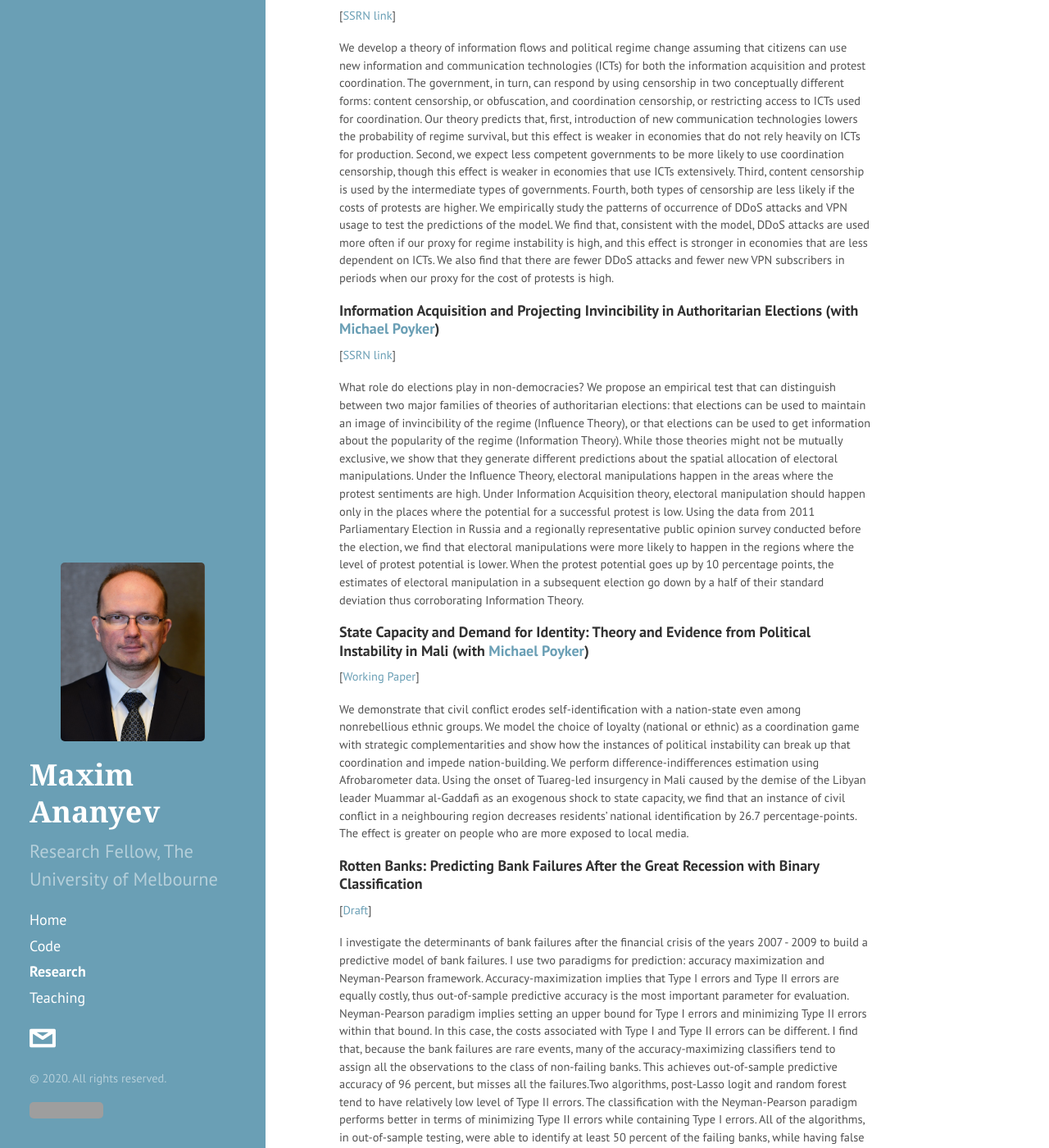
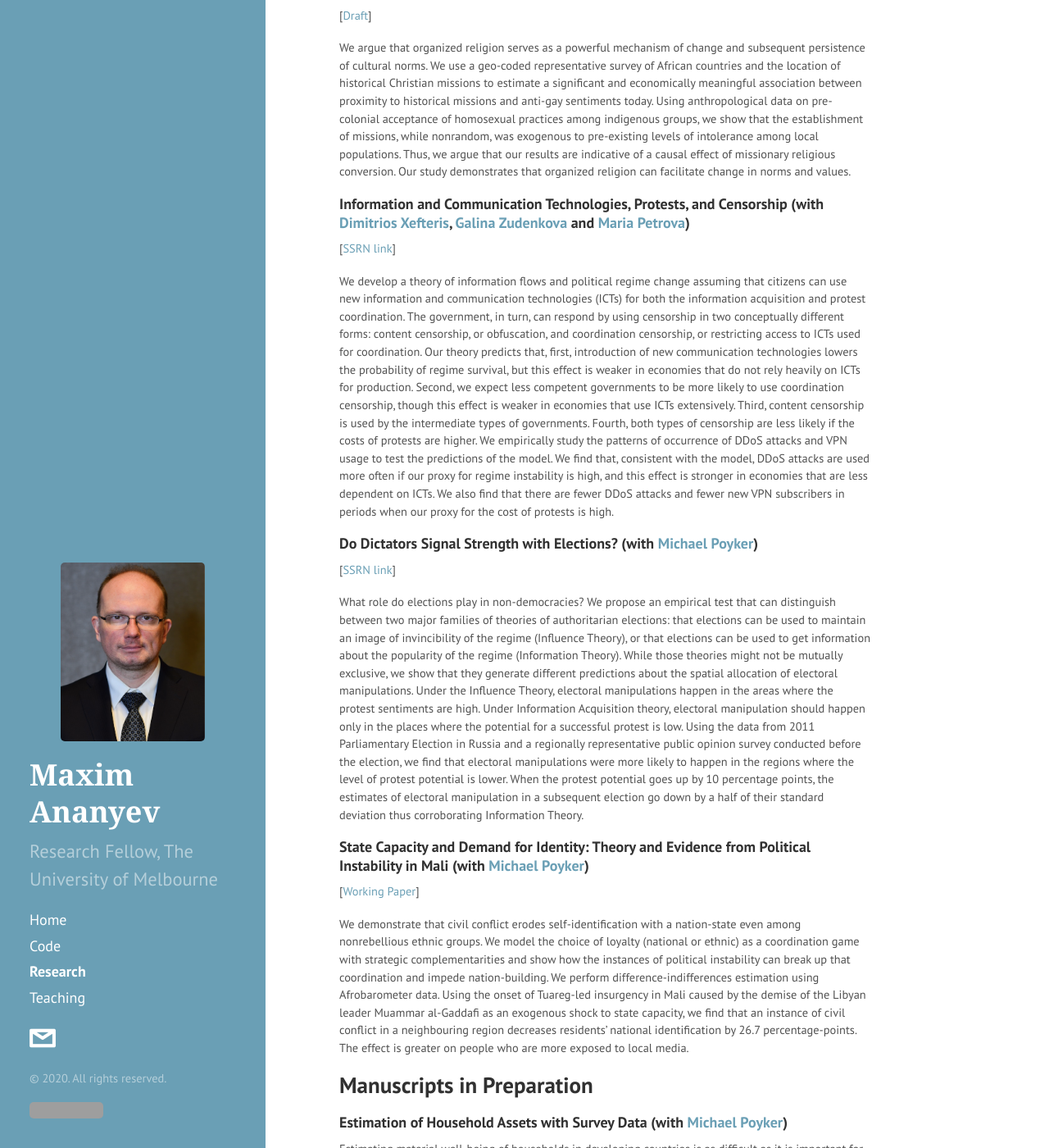
Before and after one commit to avtishin/avtishin.github.io, a Jekyll site: the page built from research.md, in a window 1280 px wide and 1400 px high, scrolled down 1070 px. Shown: the whole window at 82% size. Built offline with Jekyll 4.4.1, drawn with Linux system fonts in a browser that asks for light colours; Markdown is read by kramdown in place of the engine named in the settings; comment, search, counter and statistics services are not loaded; some of the changed text lies outside the part shown; grey boxes are pictures that could not be loaded.

Commit message:
Update research.md

```diff
--- a/research.md
+++ b/research.md
@@ -20,12 +20,18 @@ This paper draws on a natural experiment to identify the relationship between in
 
 Multinational firms often shift their incomes to low-tax jurisdictions, thus robbing host states of tax revenue. I offer a new theory to explain why some firms do this while others do not. I argue that firms that are more vulnerable to government expropriation are, counterintuitively, less likely to shift income offshore, since complying fully with tax law gives the government a greater stake in their survival. Analyzing a registry-based panel data on multinational firms, their tax burdens, and a cross-sectional information of the firms’ connections to tax havens, l find that, other things equal, firms with more concentrated fixed assets are less likely to use havens. These results challenge existing theories of the political economy of development. Whereas the “Pillars of Prosperity” theory suggests that successful states simultaneously develop protection of property rights and fiscal capacity, my results show that perfect property rights protection can actually undermine the state’s ability to tax. In a world of frictionless international capital flows, some level of expropriation risk may be necessary to prevent a fiscal crisis due to evasion.
 
-#### Information and Communication Technologies, Protests, and Censorship (with [Galina Zudenkova](http://zudenkova.vwl.uni-mannheim.de/) and [Maria Petrova](https://sites.google.com/site/mariapetrovaphd/))
+
+#### Organized Religion and Origins of Norms: Evidence from Africa (with [Michael Poyker](http://www.poykerm.com))
+[[Draft](http://www.poykerm.com/uploads/9/2/4/6/92466562/organizedreligion.pdf)]
+
+We argue that organized religion serves as a powerful mechanism of change and subsequent persistence of cultural norms. We use a geo-coded representative survey of African countries and the location of historical Christian missions to estimate a significant and economically meaningful association between proximity to historical missions and anti-gay sentiments today. Using anthropological data on pre-colonial acceptance of homosexual practices among indigenous groups, we show that the establishment of missions, while nonrandom, was exogenous to pre-existing levels of intolerance among local populations. Thus, we argue that our results are indicative of a causal effect of missionary religious conversion. Our study demonstrates that organized religion can facilitate change in norms and values.
+
+#### Information and Communication Technologies, Protests, and Censorship (with [Dimitrios Xefteris](https://sites.google.com/site/dxefteris/), [Galina Zudenkova](http://zudenkova.vwl.uni-mannheim.de/) and [Maria Petrova](https://sites.google.com/site/mariapetrovaphd/))
 [[SSRN link](https://papers.ssrn.com/sol3/papers.cfm?abstract_id=2978549)]
 
 We develop a theory of information flows and political regime change assuming that citizens can use new information and communication technologies (ICTs) for both the information acquisition and protest coordination. The government, in turn, can respond by using censorship in two conceptually different forms: content censorship, or obfuscation, and coordination censorship, or restricting access to ICTs used for coordination. Our theory predicts that, first, introduction of new communication technologies lowers the probability of regime survival, but this effect is weaker in economies that do not rely heavily on ICTs for production. Second, we expect less competent governments to be more likely to use coordination censorship, though this effect is weaker in economies that use ICTs extensively. Third, content censorship is used by the intermediate types of governments. Fourth, both types of censorship are less likely if the costs of protests are higher. We empirically study the patterns of occurrence of DDoS attacks and VPN usage to test the predictions of the model. We find that, consistent with the model, DDoS attacks are used more often if our proxy for regime instability is high, and this effect is stronger in economies that are less dependent on ICTs. We also find that there are fewer DDoS attacks and fewer new VPN subscribers in periods when our proxy for the cost of protests is high.
 
-#### Information Acquisition and Projecting Invincibility in Authoritarian Elections (with [Michael Poyker](http://www.poykerm.com/))
+#### Do Dictators Signal Strength with Elections? (with [Michael Poyker](http://www.poykerm.com/))
 [[SSRN link](https://papers.ssrn.com/sol3/Papers.cfm?abstract_id=2712064)]
 
 What role do elections play in non-democracies? We propose an empirical test that can distinguish between two major families of theories of authoritarian elections: that elections can be used to maintain an image of invincibility of the regime (Influence Theory), or that elections can be used to get information about the popularity of the regime (Information Theory). While those theories might not be mutually exclusive, we show that they generate different predictions about the spatial allocation of electoral manipulations. Under the Influence Theory, electoral manipulations happen in the areas where the protest sentiments are high. Under Information Acquisition theory, electoral manipulation should happen only in the places where the potential for a successful protest is low. Using the data from 2011 Parliamentary Election in Russia and a regionally representative public opinion survey conducted before the election, we find that electoral manipulations were more likely to happen in the regions where the level of protest potential is lower. When the protest potential goes up by 10 percentage points, the estimates of electoral manipulation in a subsequent election go down by a half of their standard deviation thus corroborating Information Theory.
@@ -39,11 +45,6 @@ Mali caused by the demise of the Libyan leader Muammar al-Gaddafi as an exogenou
 to state capacity, we find that an instance of civil conflict in a neighbouring region decreases
 residents’ national identification by 26.7 percentage-points. The effect is greater on people who
 are more exposed to local media.
-
-#### Rotten Banks: Predicting Bank Failures After the Great Recession with Binary Classification
-[[Draft](assets/rottenbanks.pdf)]
-
-I investigate the determinants of bank failures after the financial crisis of the years 2007 - 2009 to build a predictive model of bank failures. I use two paradigms for prediction: accuracy maximization and Neyman-Pearson framework. Accuracy-maximization implies that Type I errors and Type II errors are equally costly, thus out-of-sample predictive accuracy is the most important parameter for evaluation. Neyman-Pearson paradigm implies setting an upper bound for Type I errors and minimizing Type II errors within that bound. In this case, the costs associated with Type I and Type II errors can be different. I find that, because the bank failures are rare events, many of the accuracy-maximizing classifiers tend to assign all the observations to the class of non-failing banks. This achieves out-of-sample predictive accuracy of 96 percent, but misses all the failures.Two algorithms, post-Lasso logit and random forest tend to have relatively low level of Type II errors. The classification with the Neyman-Pearson paradigm performs better in terms of minimizing Type II errors while containing Type I errors. All of the algorithms, in out-of-sample testing, were able to identify at least 50 percent of the failing banks, while having false positive rate below ten percent. The minimum share of Type II errors were displayed by Ada-Boost algorithm (24 percent), while GLM with LASSO penalty and sparse LDA did not perform much worse (the level of Type II errors were 27 percent
 
 
 ## Manuscripts in Preparation
```
